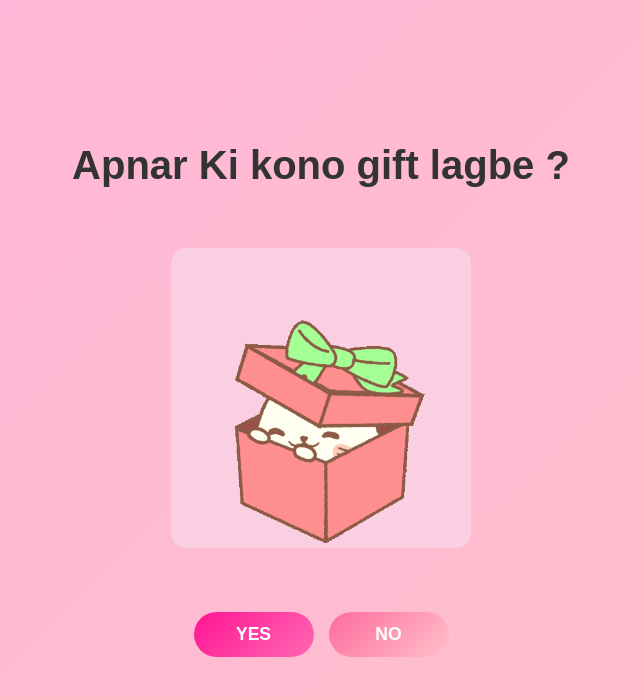
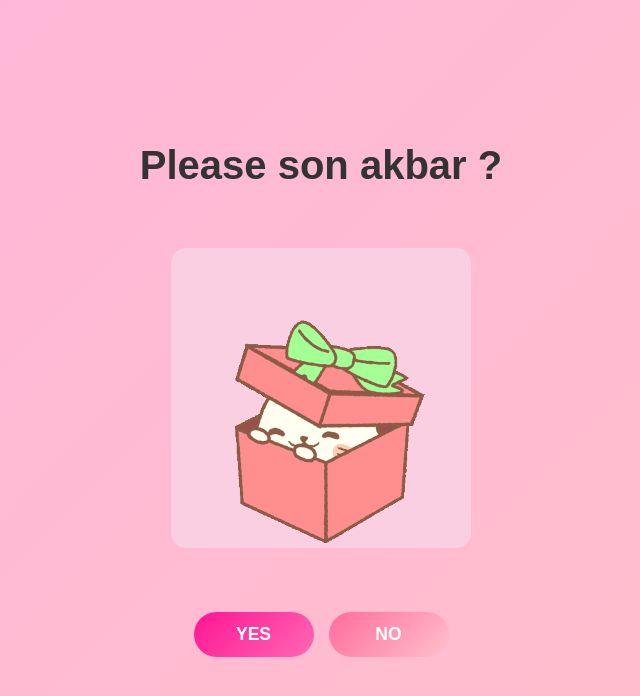
Before and after one commit to priya70joy-eng/Propose, a plain HTML site: page index.html in a window 1280 px wide. Shown: the whole page, without its empty margins (319-959 px from the left). Drawn offline with Linux system fonts and the light colour scheme.

Commit message:
Update title and heading text in index.html

```diff
--- a/index.html
+++ b/index.html
@@ -3,14 +3,14 @@
 <head>
     <meta charset="UTF-8">
     <meta name="viewport" content="width=device-width, initial-scale=1.0">
-    <title>Do You Want a Gift?</title>
+    <title>Toke kitchu bolte chai re Akhon boli?</title>
     <link rel="stylesheet" href="style.css">
     <link rel="stylesheet" href="animations.css">
 </head>
 <body class="page-one">
     <div class="container">
         <div class="content">
-            <h1> Apnar Ki kono gift lagbe ? </h1>
+            <h1> Please son akbar ? </h1>
 
             <img src="firstpage.gif" alt="Cute animation" class="gif">
 
```
